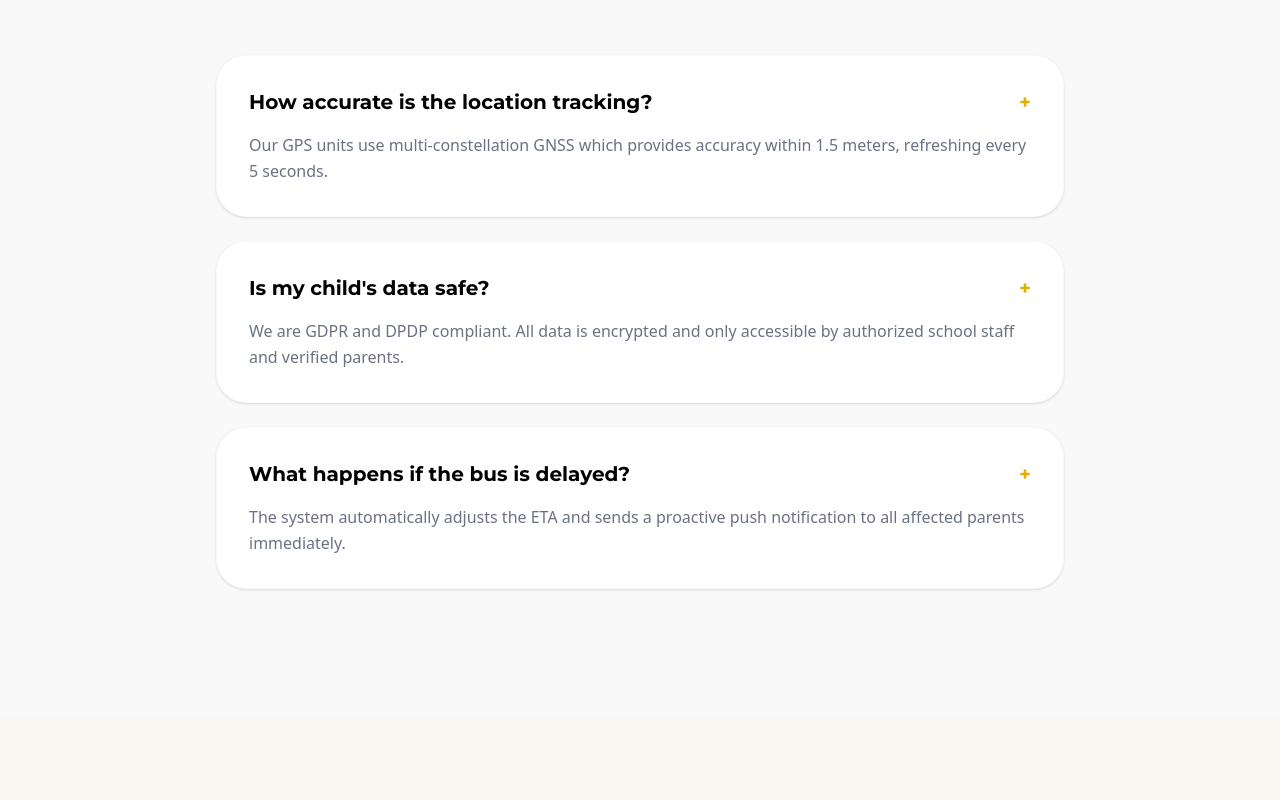
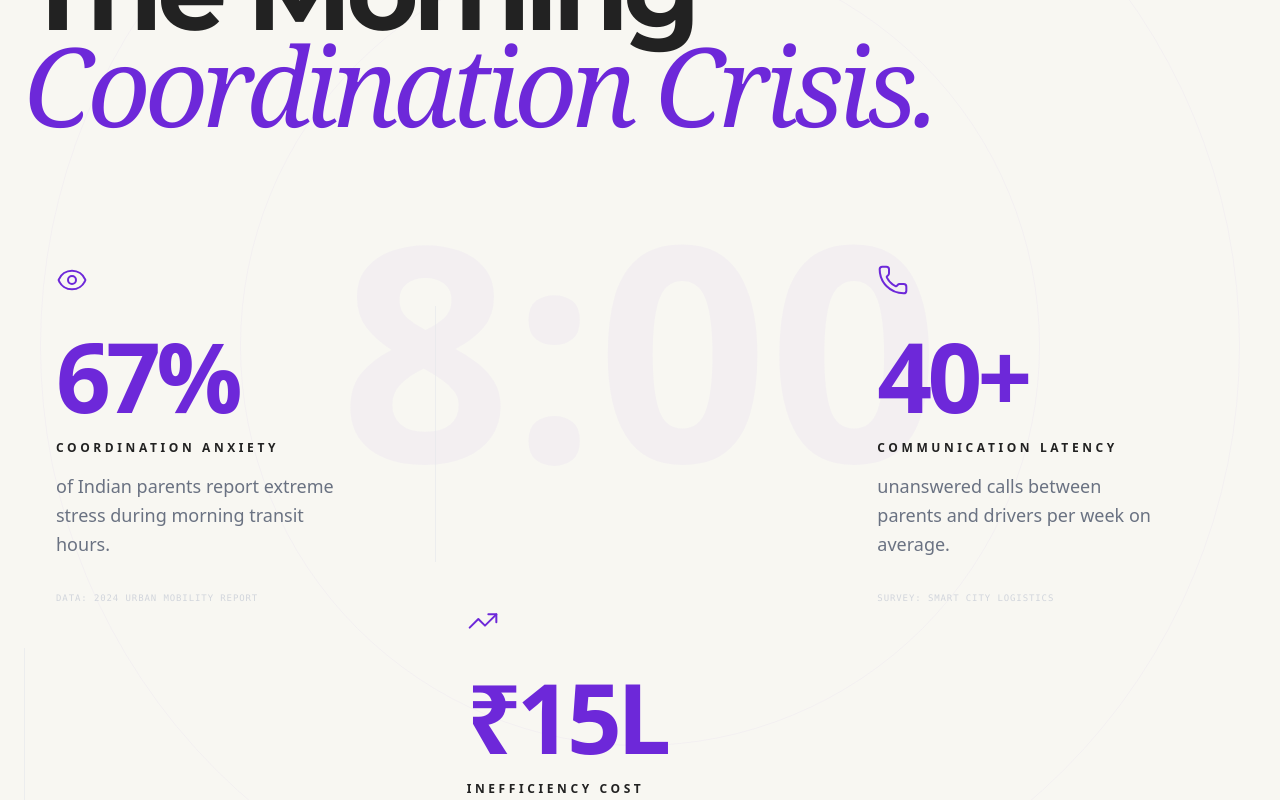
Before and after one commit to Siragarapalli-Sailesh-0808/8am, a Next.js app: page /parents in a window 1280 px wide. Shown: the part 5560-6360 px from the top of the page. Built offline with nearby package versions, Linux system fonts and the light colour scheme.

Commit message:
feat: implement Metric Spotlight section with scrollytelling and purple accents

```diff
--- a/src/app/parents/page.tsx
+++ b/src/app/parents/page.tsx
@@ -7,6 +7,7 @@ import FinalCTA from "@/components/FinalCTA";
 import PhoneMockup from "@/components/PhoneMockup";
 import SafetyBento from "@/components/SafetyBento";
 import JourneyTimeline from "@/components/JourneyTimeline";
+import MetricSpotlight from "@/components/MetricSpotlight";
 import EmotionalCarousel from "@/components/EmotionalCarousel";
 import { ArrowRight, ShieldCheck, MapPin, Bell, Smartphone } from "lucide-react";
 import TechPulse from "@/components/TechPulse";
@@ -124,6 +125,7 @@ export default function ParentsPage() {
 
       {/* 5. EMOTIONAL CAROUSEL */}
       <EmotionalCarousel />
+      <MetricSpotlight />
 
       {/* 6. EXTENSIVE FAQ SECTION */}
       <section className="py-32 bg-[#F9F9F9]">
--- /dev/null
+++ b/src/components/Counter.tsx
@@ -0,0 +1,40 @@
+"use client";
+import { useEffect, useState } from "react";
+import { useInView } from "framer-motion";
+import { useRef } from "react";
+
+interface CounterProps {
+  value: number;
+  duration?: number;
+  prefix?: string;
+  suffix?: string;
+}
+
+export default function Counter({ value, duration = 2, prefix = "", suffix = "" }: CounterProps) {
+  const [count, setCount] = useState(0);
+  const ref = useRef(null);
+  const isInView = useInView(ref, { once: true });
+
+  useEffect(() => {
+    if (isInView) {
+      let start = 0;
+      const end = value;
+      if (start === end) return;
+
+      let totalMiliseconds = duration * 1000;
+      let incrementTime = totalMiliseconds / end;
+
+      let timer = setInterval(() => {
+        start += 1;
+        setCount(start);
+        if (start === end) clearInterval(timer);
+      }, incrementTime);
+    }
+  }, [isInView, value, duration]);
+
+  return (
+    <span ref={ref}>
+      {prefix}{count}{suffix}
+    </span>
+  );
+}
--- /dev/null
+++ b/src/components/MetricSpotlight.tsx
@@ -0,0 +1,119 @@
+"use client";
+import React from "react";
+import { motion, useScroll, useTransform } from "framer-motion";
+import { Eye, Phone, TrendingUp } from "lucide-react";
+import Counter from "./Counter";
+
+const MetricSpotlight = () => {
+  const { scrollYProgress } = useScroll();
+  const y = useTransform(scrollYProgress, [0.6, 0.9], [0, -100]);
+
+  const metrics = [
+    {
+      icon: Eye,
+      number: 67,
+      suffix: "%",
+      label: "Coordination Anxiety",
+      desc: "of Indian parents report extreme stress during morning transit hours.",
+      source: "DATA: 2024 URBAN MOBILITY REPORT"
+    },
+    {
+      icon: Phone,
+      number: 40,
+      suffix: "+",
+      label: "Communication Latency",
+      desc: "unanswered calls between parents and drivers per week on average.",
+      source: "SURVEY: SMART CITY LOGISTICS"
+    },
+    {
+      icon: TrendingUp,
+      number: 15,
+      prefix: "₹",
+      suffix: "L",
+      label: "Inefficiency Cost",
+      desc: "Annual loss per institution due to unoptimized fuel and route overlaps.",
+      source: "REF: INSTITUTIONAL ECONOMICS"
+    }
+  ];
+
+  return (
+    <section className="relative py-40 overflow-hidden bg-[#F8F7F2]">
+      {/* Parallax Background Watermark */}
+      <motion.div
+        style={{ y }}
+        className="absolute inset-0 opacity-[0.03] pointer-events-none flex items-center justify-center"
+      >
+        <div className="w-[1200px] h-[1200px] border-[1px] border-[#6D28D9] rounded-full flex items-center justify-center">
+            <div className="w-[800px] h-[800px] border-[1px] border-[#6D28D9] rounded-full flex items-center justify-center">
+                <div className="text-[300px] font-black text-[#6D28D9]">8:00</div>
+            </div>
+        </div>
+      </motion.div>
+
+      <div className="container mx-auto px-6 max-w-7xl relative z-10">
+        {/* Typography-First Headline */}
+        <div className="mb-32">
+          <motion.h2
+            initial={{ opacity: 0, y: 30 }}
+            whileInView={{ opacity: 1, y: 0 }}
+            viewport={{ once: true }}
+            className="text-7xl md:text-[110px] font-black tracking-tighter leading-[0.85] text-[#222222]"
+          >
+            The Morning <br />
+            <span className="italic font-serif font-normal text-[#6D28D9]">Coordination Crisis.</span>
+          </motion.h2>
+        </div>
+
+        {/* Floating Statistics Grid */}
+        <div className="grid md:grid-cols-3 gap-12 md:gap-0 items-start">
+          {metrics.map((item, i) => (
+            <React.Fragment key={i}>
+              <motion.div
+                initial={{ opacity: 0, y: 40 }}
+                whileInView={{ opacity: 1, y: 0 }}
+                viewport={{ once: true }}
+                transition={{ delay: i * 0.2 }}
+                className="flex flex-col items-center md:items-start text-center md:text-left px-8"
+              >
+                {/* Icon */}
+                <div className="mb-8 text-[#6D28D9]">
+                  <item.icon size={32} strokeWidth={1.5} />
+                </div>
+
+                {/* Number */}
+                <div className="text-8xl font-black text-[#6D28D9] mb-4 tracking-tighter">
+                  <Counter value={item.number} prefix={item.prefix} suffix={item.suffix} />
+                </div>
+
+                {/* Narrative */}
+                <motion.div
+                  initial={{ opacity: 0 }}
+                  whileInView={{ opacity: 1 }}
+                  transition={{ delay: i * 0.2 + 0.5 }}
+                >
+                  <p className="text-xs font-black uppercase tracking-[0.3em] text-[#222222] mb-4">{item.label}</p>
+                  <p className="text-lg text-gray-500 font-medium leading-relaxed mb-8 max-w-[280px]">
+                    {item.desc}
+                  </p>
+                  <p className="font-mono text-[9px] uppercase tracking-widest text-gray-300">
+                    {item.source}
+                  </p>
+                </motion.div>
+              </motion.div>
+
+              {/* Vertical Divider */}
+              {i < metrics.length - 1 && (
+                <div className="hidden md:block w-[1px] h-64 bg-gray-200/60 self-center" />
+              )}
+            </React.Fragment>
+          ))}
+        </div>
+      </div>
+
+      {/* Glassmorphism Bottom Accent */}
+      <div className="absolute bottom-0 left-0 right-0 h-32 bg-gradient-to-t from-white to-transparent backdrop-blur-sm pointer-events-none" />
+    </section>
+  );
+};
+
+export default MetricSpotlight;
```
